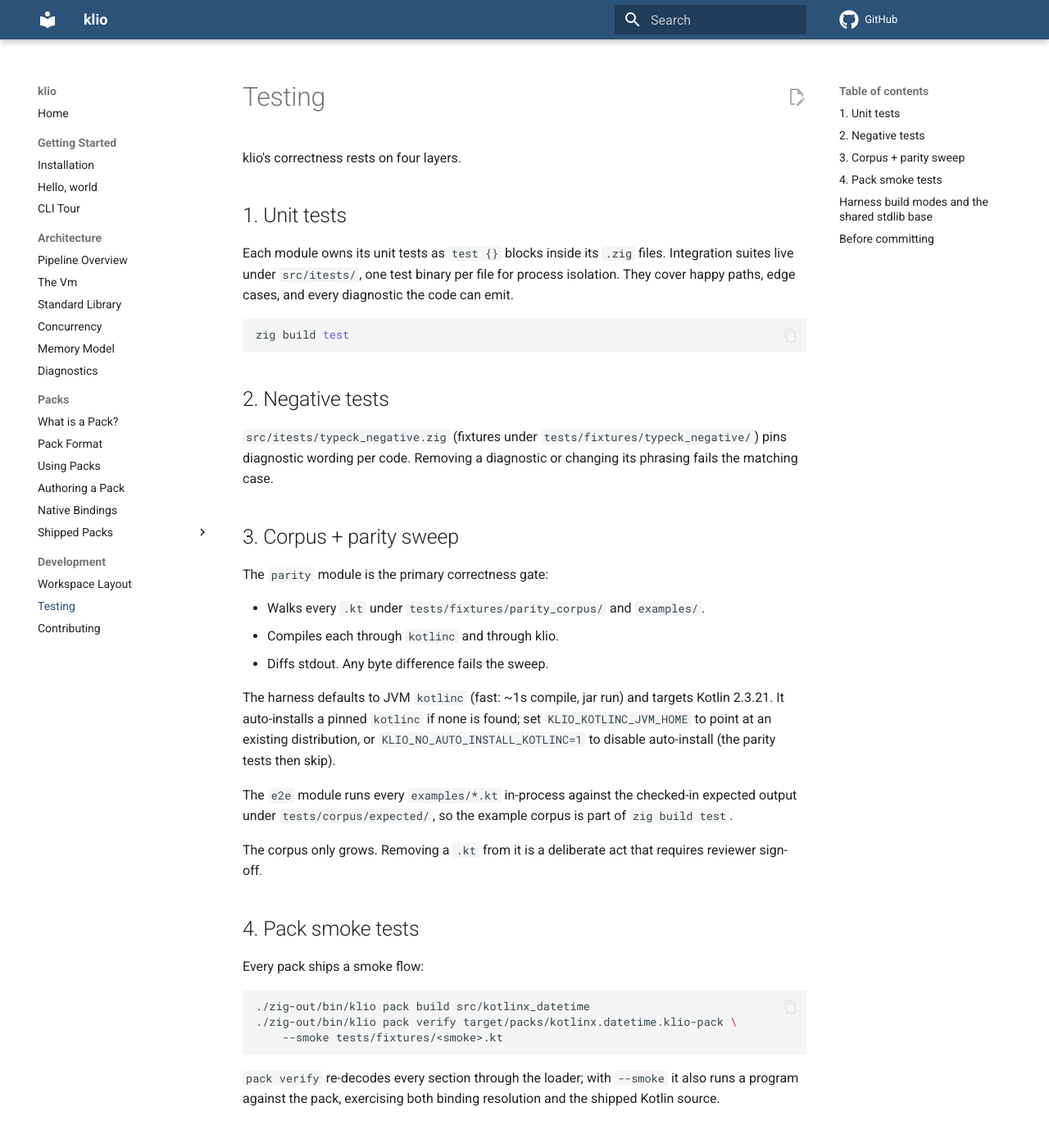
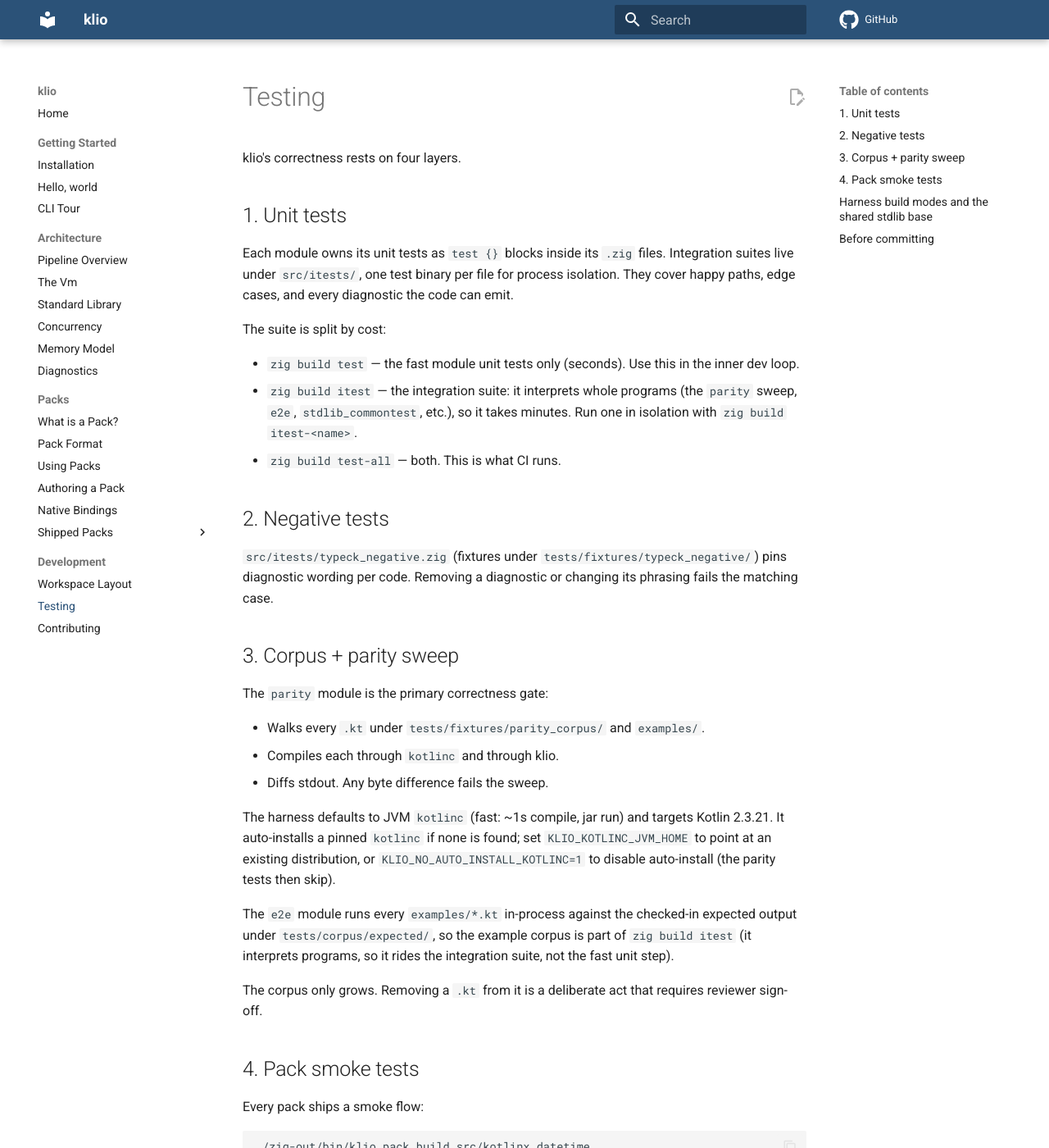
Before and after one commit to DrewCarlson/klio, an MkDocs documentation site: the page built from docs/development/testing.md, in a window 1280 px wide and 1400 px high. Shown: the whole window at 82% size. Built offline with MkDocs 1.6.1 and Material for MkDocs 9.7.7, drawn with Linux system fonts in a browser that asks for light colours; comment, search, counter and statistics services are not loaded.

Commit message:
build: split fast unit tests from the integration suite
`zig build test` pulled in the whole integration suite — one test binary
per src/itests file, plus the e2e/bench module tests that interpret whole
programs — so it took 40+ minutes. Split them:

- `test` now runs only the fast module unit tests (seconds).
- `itest` runs the integration suite (interprets programs; minutes).
- `test-all` runs both; CI and the nightly ReleaseSafe workflow use it.

Also fix leaked `suppressed` lists in the exception unit tests: the test
cleanups predated the eagerly-allocated `suppressed` list on every
built exception, so control.zig's `freeException` and the makeException
test teardowns never freed it. These surfaced once the fast `test` step
made the suite runnable again.

````diff
--- a/docs/development/testing.md
+++ b/docs/development/testing.md
@@ -9,9 +9,14 @@ Each module owns its unit tests as `test {}` blocks inside its
 binary per file for process isolation. They cover happy paths, edge
 cases, and every diagnostic the code can emit.
 
-```sh
-zig build test
-```
+The suite is split by cost:
+
+- `zig build test` — the fast module unit tests only (seconds). Use
+  this in the inner dev loop.
+- `zig build itest` — the integration suite: it interprets whole
+  programs (the `parity` sweep, `e2e`, `stdlib_commontest`, etc.), so
+  it takes minutes. Run one in isolation with `zig build itest-<name>`.
+- `zig build test-all` — both. This is what CI runs.
 
 ## 2. Negative tests
 
@@ -37,7 +42,8 @@ auto-install (the parity tests then skip).
 
 The `e2e` module runs every `examples/*.kt` in-process against the
 checked-in expected output under `tests/corpus/expected/`, so the
-example corpus is part of `zig build test`.
+example corpus is part of `zig build itest` (it interprets programs,
+so it rides the integration suite, not the fast unit step).
 
 The corpus only grows. Removing a `.kt` from it is a deliberate act
 that requires reviewer sign-off.
````
Also changed, not shown: 5 other files.
